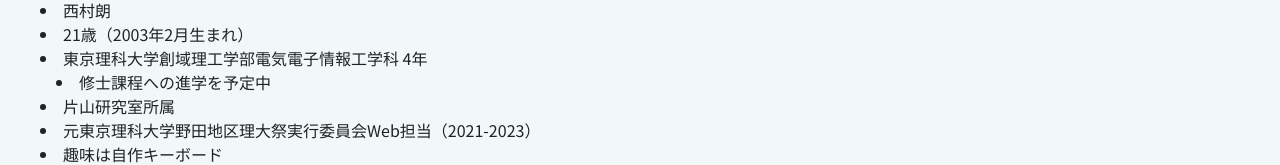
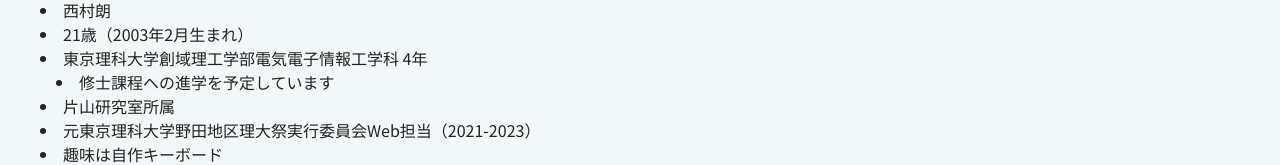
Before and after one commit to Akiranishimura/myportfolio, a React (Vite) app: page / in a window 1280 px wide. Shown: the part 242-407 px from the top of the page. Built offline with nearby package versions, Linux system fonts and the light colour scheme.

Commit message:
chore: Update language to Japanese in index.html and fix text in Profile.tsx

```diff
--- a/index.html
+++ b/index.html
@@ -1,5 +1,5 @@
 <!doctype html>
-<html lang="en">
+<html lang="ja">
   <head>
     <meta charset="UTF-8" />
     <link rel="icon" type="image/svg+xml" href="/favicon.svg" />
--- a/src/components/Home/Profile.tsx
+++ b/src/components/Home/Profile.tsx
@@ -16,7 +16,7 @@
                     東京理科大学創域理工学部電気電子情報工学科 4年
                     <ul className="list-inside list-disc ml-4">
                         <li>
-                        修士課程への進学を予定中
+                        修士課程への進学を予定しています
                         </li>
                     </ul>
                 </li>
```
